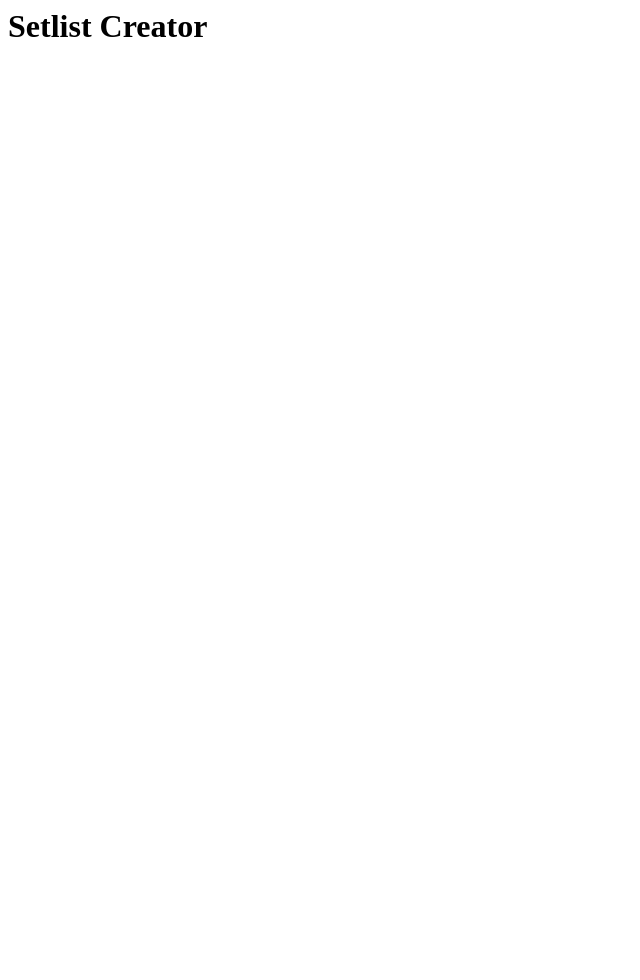
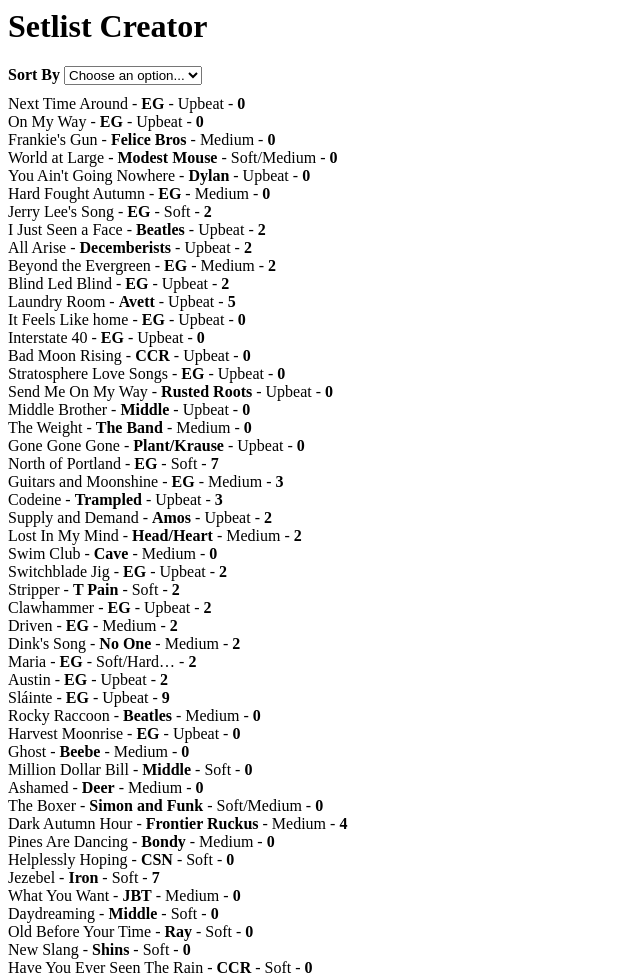
Before and after one commit to feldhop/feldhop.github.io, a plain HTML site: page index.html in a window 1280 px wide. Shown: the whole page, without its empty margins (0-640 px from the left). Before the commit the page ends 800 px from the top, so only its background shows below. Drawn offline with nearby package versions, Linux system fonts and the light colour scheme.

Commit message:
Add list and sort functionality.

```diff
--- a/index.html
+++ b/index.html
@@ -1,6 +1,28 @@
 <html>
-    <head></head>
+    <head>
+        <script src="songs.js"></script>
+        <script src="https://cdnjs.cloudflare.com/ajax/libs/jquery/3.4.1/jquery.js"></script>
+        <style>
+            .select-container {
+                margin: 10px 0;
+            }
+            .select-container label {
+                font-weight: 700;;
+            }
+        </style>
+    </head>
     <body>
         <h1>Setlist Creator</h1>
+        <div class="select-container">
+            <label for="sort-by">Sort By</label>
+            <select id="sort-by">
+                <option value="">Choose an option...</option>
+                <option value="Artist">by Artist</option>
+                <option value="Vibe">by Vibe</option>
+                <option value="Capo">by Capo</option>
+            </select>
+        </div>
+        <div id="songs"></div>
+        <script src="setlist-creator.js"></script>
     </body>
 </html>
--- /dev/null
+++ b/setlist-creator.js
@@ -0,0 +1,30 @@
+var songs = SC.songs;
+
+function buildList () {
+
+    $('#songs').empty();
+    for(var i = 0; i < songs.length; i += 1) {
+        $('#songs').append('<div data-id="' + (i + 1) + '">' +
+            songs[i].Song +
+            ' - <b>' + songs[i].Artist +
+            '</b> - ' + songs[i].Vibe +
+            ' - <b>' + songs[i].Capo +
+            '</b></div>');
+    }
+}
+
+function sortSongs (value) {
+    songs.sort((a, b) => (a[value] > b[value]) ? 1 : -1);
+}
+
+var select = document.querySelector('#sort-by');
+
+select.addEventListener('change',function(){
+    var value = $('#sort-by').val();
+    sortSongs(value);
+    buildList();
+});
+
+$(document).ready(function () {
+    buildList();
+})
--- a/songs.json
+++ b/songs.js
@@ -1,4 +1,5 @@
-[
+SC = {};
+SC.songs = [
   {
     "Order": 1,
     "Time": 5,
```
